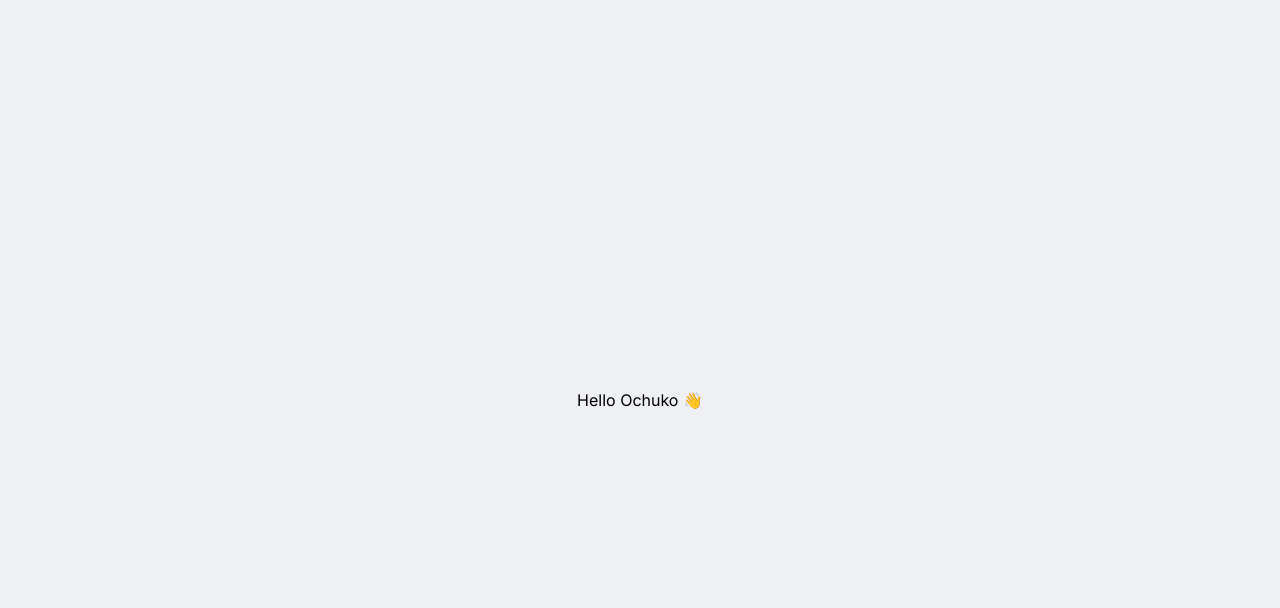
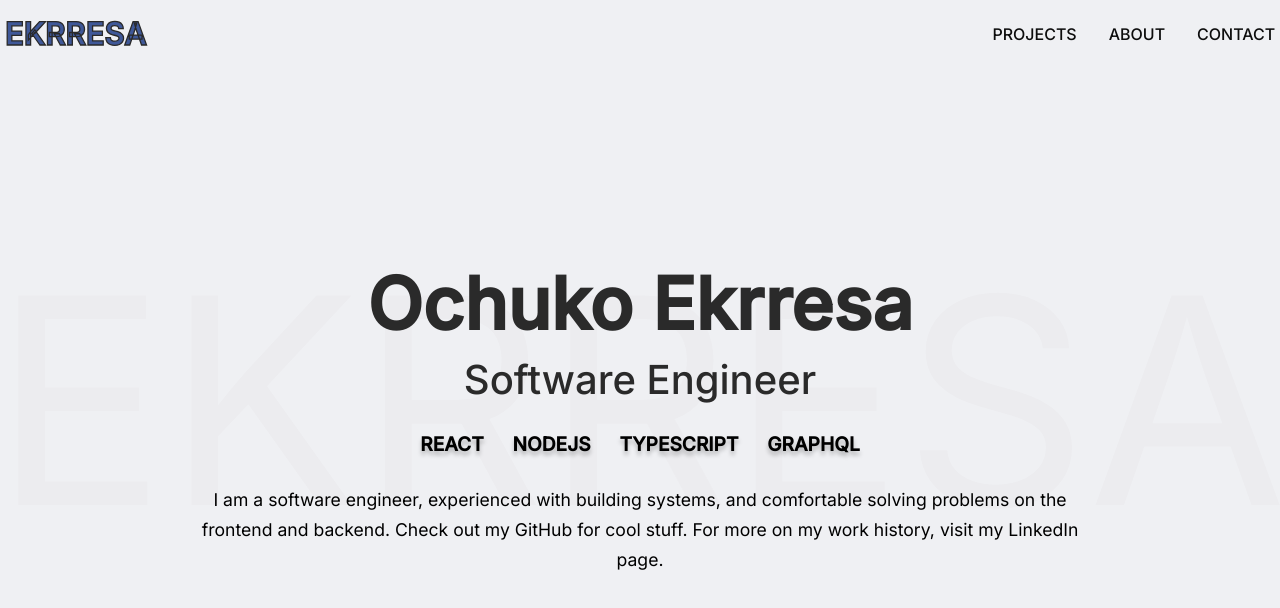
Before and after one commit to chuck-huey/chukky-portfolio, a Next.js app: page / in a window 1280 px wide. Shown: the top 608 px of the page. Built offline with nearby package versions, Linux system fonts and the light colour scheme.

Commit message:
Homepage: first draft

```diff
--- a/pages/_app.tsx
+++ b/pages/_app.tsx
@@ -51,8 +51,9 @@ const GlobalStyle = createGlobalStyle`
 
   .container {
     width: 100%;
-    max-width: 100em;
+    max-width: 95em;
     margin: 0 auto;
-    padding: 0 0.3em;
+    padding-left: 0.3em;
+    padding-right: 0.3em;
   }
 `;
--- a/pages/index.tsx
+++ b/pages/index.tsx
@@ -7,13 +7,130 @@ export default function Homepage() {
 			<Head>
 				<title>Home - Ochuko Ekrresa | Software Engineer</title>
 			</Head>
-			<Main>Hello Ochuko 👋</Main>
+			<Main>
+				<header className="header container">
+					<div className="logo">EKRRESA</div>
+					<nav className="nav">
+						<div className="nav__item">projects</div>
+						<div className="nav__item">about</div>
+						<div className="nav__item">contact</div>
+					</nav>
+				</header>
+
+				<div className="background">ekrresa</div>
+
+				<main className="main container">
+					<h1 className="name">Ochuko Ekrresa</h1>
+					<h2 className="title">Software Engineer</h2>
+					<div className="skills">
+						<div className="skill__item">REACT</div>
+						<div className="skill__item">NODEJS</div>
+						<div className="skill__item">TYPESCRIPT</div>
+						<div className="skill__item">GRAPHQL</div>
+					</div>
+					<div className="bio">
+						I am a software engineer, experienced with building systems, and comfortable
+						solving problems on the frontend and backend. Check out my GitHub for cool
+						stuff. For more on my work history, visit my LinkedIn page.
+					</div>
+				</main>
+			</Main>
 		</>
 	);
 }
 
-const Main = styled.main`
-	min-height: 100vh;
-	display: grid;
-	place-items: center;
+const Main = styled.section`
+	height: 100vh;
+	position: relative;
+
+	.background {
+		color: rgba(91, 79, 79, 0.02);
+		text-transform: uppercase;
+		font-size: 18rem;
+		position: absolute;
+		z-index: -10;
+		top: 50%;
+		left: 50%;
+		transform: translate(-50%, -50%);
+	}
+
+	.header {
+		display: flex;
+		justify-content: space-between;
+		padding-top: 1em;
+		padding-bottom: 1em;
+
+		.logo {
+			font-size: 1.9rem;
+			color: #3f5898;
+			font-weight: 800;
+			letter-spacing: 0.5px;
+			-webkit-text-stroke: #292929;
+			-webkit-text-stroke-width: 1.3px;
+		}
+
+		.nav {
+			display: flex;
+			align-items: center;
+			color: #0d0d0d;
+			font-weight: 500;
+			font-size: 1rem;
+			text-transform: uppercase;
+
+			.nav__item {
+				margin-right: 2em;
+
+				&:last-child {
+					margin-right: 0;
+				}
+			}
+		}
+	}
+
+	.main {
+		max-width: 70em;
+		margin: auto;
+		margin-top: 12em;
+		text-align: center;
+
+		.name {
+			color: #2a2a2a;
+			font-size: 4.5rem;
+			font-weight: 600;
+			margin: 0;
+		}
+
+		.title {
+			color: #2a2a2a;
+			font-size: 2.5rem;
+			font-weight: 500;
+			margin-top: 0.2em;
+			margin-bottom: 0.7em;
+		}
+
+		.skills {
+			display: flex;
+			justify-content: center;
+			margin-bottom: 1.5em;
+			font-weight: 600;
+			text-transform: uppercase;
+			font-size: 1.2rem;
+			text-shadow: 0px 4px 4px rgba(0, 0, 0, 0.25);
+
+			.skill__item {
+				margin-right: 1.5em;
+
+				&:last-child {
+					margin-right: 0;
+				}
+			}
+		}
+
+		.bio {
+			line-height: 1.7;
+			max-width: 50em;
+			margin: auto;
+			font-size: 1.1rem;
+		}
+	}
 `;
```
